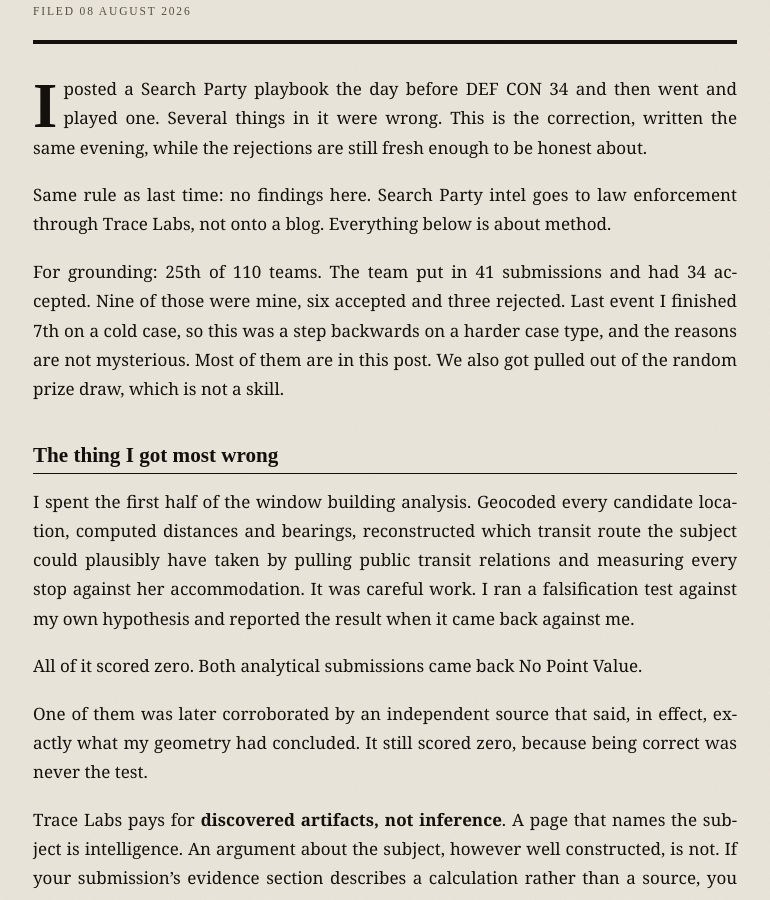
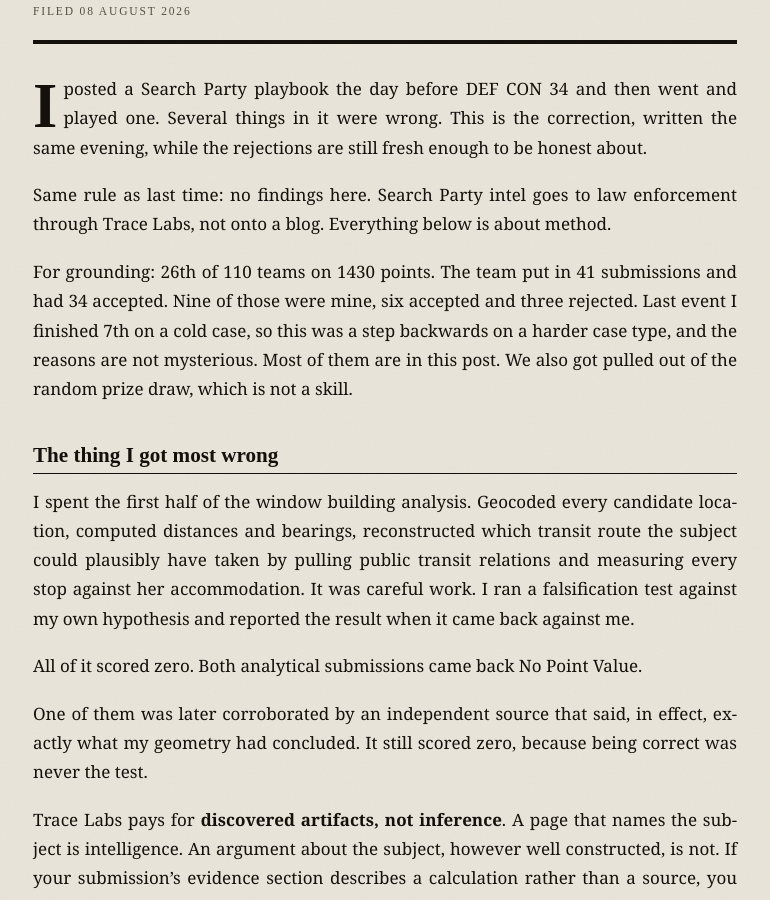
Before and after one commit to francose/hub, a Jekyll site: the page built from _posts/2026-08-08-what-search-party-pays-for.md, in a window 1280 px wide and 900 px high, scrolled down 333 px. Shown: the whole window, without its empty margins (255-1025 px from the left). Built offline with Jekyll 4.4.1, drawn with Linux system fonts in a browser that asks for light colours.

Commit message:
Correct placement to 26th and add points total

```diff
--- a/_posts/2026-08-08-what-search-party-pays-for.md
+++ b/_posts/2026-08-08-what-search-party-pays-for.md
@@ -14,8 +14,8 @@ Same rule as last time: no findings here. Search Party intel goes to law
 enforcement through Trace Labs, not onto a blog. Everything below is about
 method.
 
-For grounding: 25th of 110 teams. The team put in 41 submissions and had 34
-accepted. Nine of those were mine, six accepted and three rejected.
+For grounding: 26th of 110 teams on 1430 points. The team put in 41 submissions
+and had 34 accepted. Nine of those were mine, six accepted and three rejected.
 Last event I finished 7th on a cold case, so this was a step backwards on a
 harder case type, and the reasons are not mysterious. Most of them are in this
 post. We also got pulled out of the random prize draw, which is not a skill.
```
